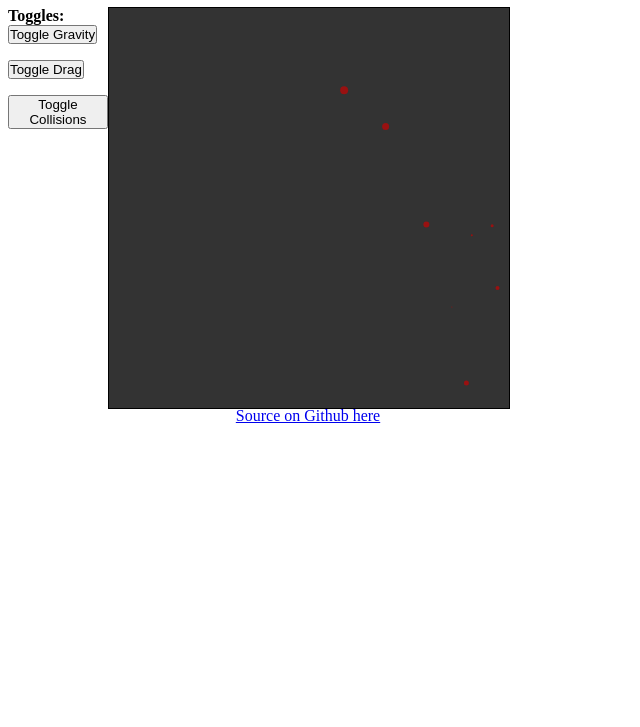
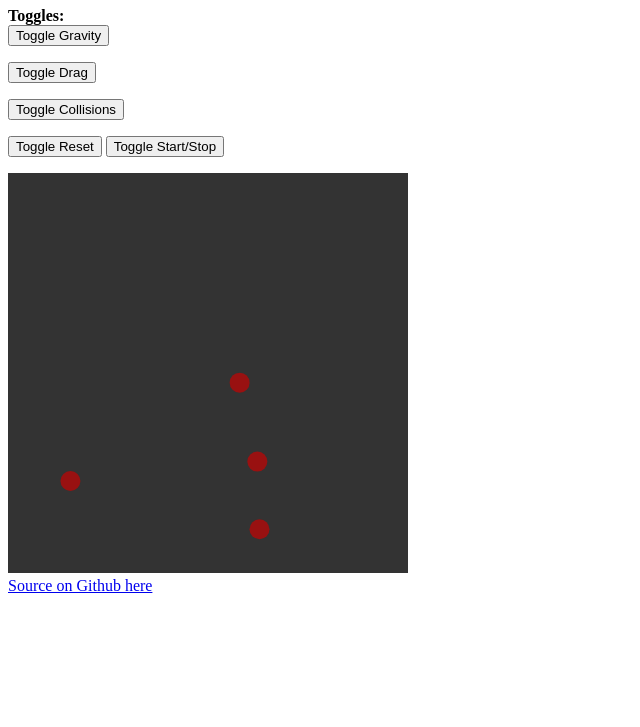
Before and after one commit to madsobitsoe/jsParticles, a plain HTML site: page index.html in a window 1280 px wide. Shown: the part 73-800 px from the top of the page, without its empty margins (0-640 px from the left). Drawn offline with Linux system fonts and the light colour scheme.

Commit message:
trying out gh-pages

```diff
--- a/index.html
+++ b/index.html
@@ -3,49 +3,43 @@
   <head>
     <meta http-equiv="Content-Type" content="text/html; charset=UTF-8">
     <title>Particles</title>
-    <style>
-      *{ margin: o+x; padding: 0px; }
-      canvas{ display: block; margin: 0px auto; border: 1px solid #000;}
+    <link type="text/css" rel="stylesheet" href="stylesheet.css"/>
 </style>
 </head>
 
 
 <body>
 
-<div id="container" style="width:600px">
+  <div id="container" >
 
-<div id="header" style=style="background-color:#FFD700;height:200px;width:100px;float:left;" >
+    <div id="header" >
       <h1>Canvas-balls</h1>
     </div>
 
 
-<div id="buttons" style="background-color:#FFFFFF;height:200px;width:100px;float:left;">
+    <div id="buttons">
       <b>Toggles:</b><br>
       <button type="button" onclick="toggleGravity()">Toggle Gravity</button>
       <p>
         <button type="button" onclick="toggleDrag()">Toggle Drag</button>
       <p>
         <button type="button" onclick="toggleCollisions()">Toggle Collisions</button>
-
+      <p>
+      <p>
+        <button type="button" onclick="toggleReset()">Toggle Reset</button>
+        <button type="button" onclick="toggleSpawnPartSys()">Toggle Start/Stop</button>
     </div>
 
 
-<div id="content" style="background-color:#EEEEEE;height:400px;width:400px;float:left;">
-
-
-
-
+    <div id="content" >
       <canvas id="game"></canvas>
       <script src="jsParticles.js"></script>
     </div>
 
 
 
-    <div id="footer" style="background-color:#FFFFFF;clear:both;text-align:center;">
+    <div id="footer">
       <a href="https://github.com/madsobitsoe/jsParticles">Source on Github here</a></div>
-
-
-
 
 </body>
 </html>
--- a/jsParticles.js
+++ b/jsParticles.js
@@ -16,16 +16,17 @@ canvas.setAttribute('tabindex', 1);
 var ctx = canvas.getContext("2d");
 var FPS = 1000 / 60;
 // Create gravity vector
-var gravity = { angle:pi, length:1.75 };
+var gravity = { angle:pi, length: 0.1 };
 
 // Create counter for for creating new particles
 var counter = 0;
 // Create array to hold particles
-var ParticleArray = [];
+var particleArray = [];
+var springArray = [];
 
 var dist = 999999, overlap = 0;
 //Create some booleans for html interaction
-var useGravity = true, useDrag = true, useCollisions = true;
+var useGravity = true, useDrag = true, useCollisions = true, spawnPartSys = true;
 
 // Request animation frame from multiple browser engines
 window.requestAnimFrame = (function(){
@@ -46,10 +47,6 @@ window.cancelRequestAnimFrame = (function() {
 	|| clearTimeout }
                                 )();
 
-
-
-
-
 // Particle class
 // -----------------------------------------------------------------------------
 function Particle(X, Y, vector, radius, mass)
@@ -67,33 +64,34 @@ function Particle(X, Y, vector, radius, mass)
         {
             this.X = 2 * (Width - this.radius) - this.X;
             this.vector.angle *= -1;
-            this.vector.length *= this.Elasticity;
+            this.vector.length *= this.elasticity;
         }
         if (this.X < this.radius)
         {
             this.X = 2 * this.radius - this.X;
             this.vector.angle *= -1;
-            this.vector.length *= this.Elasticity;
+            this.vector.length *= this.elasticity;
         }
 
         if(this.Y > Height - this.radius)
         {
             this.Y = 2 * (Height - this.radius) - this.Y;
             this.vector.angle = - this.vector.angle;
-            this.vector.length = (this.vector.length * this.Elasticity) * -1 ;
+            this.vector.length = (this.vector.length * this.elasticity) * -1 ;
         }
 
         if(this.Y  < this.radius)
         {
             this.Y = 2 * this.radius - this.Y;
-            this.vector.angle = - this.vector.angle;
-            this.vector.length = (this.vector.length * this.Elasticity) * -1 ;
+            this.vector.angle *= -1;
+            //            this.vector.angle -= pi;
+            this.vector.length = (this.vector.length * this.elasticity) * -1 ;
         }
     };
 
+    // Update position based on speed and angle
     this.Move = function()
     {
-        // Update position based on speed and angle
         this.X += Math.sin(this.vector.angle) * this.vector.length;
         this.Y -= Math.cos(this.vector.angle) * this.vector.length;
     };
@@ -103,6 +101,13 @@ function Particle(X, Y, vector, radius, mass)
 	this.X = 200;
 	this.Y = 200;
     };
+
+    // Change angle and speed by adding a vector to movement vector
+    this.Accelerate = function(vector)
+    {
+        this.vector = AddVectors(this.vector, vector);
+    };
+
     this.ExperienceDrag = function()
     {
         this.vector.length *= this.Drag;
@@ -134,11 +139,11 @@ Particle.prototype =
     {
         X: 50,
         Y: 50,
-        radius: 10,
-        vector: { angle:(pi/4), length: 10 },
+        radius: 20,
+        vector: { angle:pi, length: 0 },
         mass: 10,
-        Drag: 0.997,
-        Elasticity: 0.75,
+        Drag: 0.99,
+        elasticity: 1,
         Color: '#911',
         Paint: function()
         {
@@ -149,6 +154,78 @@ Particle.prototype =
         }
     };
 Particle.prototype.constructor = Particle;
+
+
+
+
+
+
+// Spring class
+// :--------------------------------------------------------------------------:
+function Spring(p1, p2, length)
+{
+    // The particles the spring stretches between
+    this.p1 = p1;
+    this.p2 = p2;
+
+
+    // The "natural" length of the spring
+    this.length = length || Spring.prototype.length;
+    // The strength of the spring
+    //    this.strength = strength || Spring.prototype.strength;
+
+    //Spring constant. Is negative in calculations
+    // Is "fighting" the suppression of the spring
+    //    this.k = k || Spring.prototype.k;
+
+    // Damping constant
+    //  this.b = b  || Spring.prototype.b;
+    // The natural frequency of the spring
+    // this.freq = (0.5 * pi) * Math.sqrt(k / (p1.mass + p2.mass));
+
+
+    this.Paint = function()
+    {
+        ctx.beginPath();
+        ctx.moveTo(p1.X, p1.Y);
+        ctx.lineTo(p2.X, p2.Y);
+        ctx.stroke();
+
+    };
+
+    this.Update = function()
+    {
+
+        var dx = this.p1.X - this.p2.X;
+        var dy = this.p1.Y - this.p2.Y;
+        var dist = Math.sqrt(dx*dx + dy*dy);
+
+        var theta = Math.atan2(dy, dx);
+        var force = (this.length - dist) * this.strength;
+
+        this.p1.Accelerate({ angle:theta, length:(force/this.p1.mass ) });
+        this.p2.Accelerate({ angle:theta, length:(force/this.p2.mass ) });
+
+    };
+}
+
+
+
+Spring.prototype =
+    {
+        length: 100,
+        strength: 0.01
+
+    };
+
+Spring.prototype.constructor = Spring;
+
+function AddSpring(p1, p2, length)
+{
+
+    springArray.push(new Spring(p1, p2, length));
+
+}
 
 // Create a background object
 var BG = {
@@ -165,15 +242,36 @@ function Paint(){
     BG.Paint();
 
     //Paint all the particles
-    for (i = 0; i < ParticleArray.length; i++)
+    for (i = 0; i < particleArray.length; i++)
     {
-        ParticleArray[i].Paint();
+        particleArray[i].Paint();
+    }
+
+    // Paint all the springs
+    for (i = 0; i < springArray.length; i++)
+    {
+        springArray[i].Paint();
+
     }
 }
-
 function NewGame()
 {
+    toggleReset();
+    // var p1 = new Particle(100, 50, { angle:pi, length: 1}, 10, 100);
+    // var p2 = new Particle(150, 150, { angle:pi, length: 1}, 10, 100);
+    // var p3 = new Particle(50, 150, { angle:pi, length: 1}, 10, 100);
+//    var p4 = new Particle(50, 150);
 
+    // particleArray.push(p1);
+    // particleArray.push(p2);
+    // particleArray.push(p3);
+  //  particleArray.push(p4);
+//    AddSpring(p1, p2, 100);
+  //  AddSpring(p2, p3, 100);
+//    AddSpring(p3, p4, 100);
+    // AddSpring(p4, p1, 100);
+ //  AddSpring(p3, p1, 100);
+    // AddSpring(p2, p4, 100);
 
     Loop();
 }
@@ -183,34 +281,45 @@ function Loop()
     init = requestAnimFrame(Loop);
     Paint();
 
-    for (i = 0; i < ParticleArray.length; i++)
+    // Update Particles
+    for (i = 0; i < particleArray.length; i++)
     {
-        ParticleArray[i].Update();
+        particleArray[i].Update();
         if (useCollisions)
         {
-            for (j = i + 1; j < ParticleArray.length; j++)
+            for (j = i + 1; j < particleArray.length; j++)
             {
-                Collide(ParticleArray[i], ParticleArray[j]);
+                Collide(particleArray[i], particleArray[j]);
             }
         }
+
     }
-    if (6 / counter == 1)
+
+    // Update Springs
+    for (i = 0; i < springArray.length; i++)
     {
-        ParticleArray.push(new Particle(Width/2, 100, ({ angle:(pi/4), length:10 }), (ParticleArray.length + 1) / 2, ParticleArray.length));
-        counter = 0;
+        springArray[i].Update();
     }
+
+    if (spawnPartSys)
+    {
+        if (particleArray.length < 10)
+        {
+
+            if (60 / counter == 1)
+            {
+                particleArray.push(new Particle(Width/2, 100, { angle:(pi/4), length:1 }, 10, 100));
+                counter = 0;
+            }
+        }
+
         counter++;
-
-    if (ParticleArray.length > 40)
-    {
-        ParticleArray = [];
 
     }
 };
 
-// Start the main loop
+// the main loop Game
 NewGame();
-
 
 
 
@@ -253,8 +362,8 @@ function Collide(p1, p2)
 
         );
 
-        p1.vector.length *= p1.Elasticity;
-        p2.vector.length *= p2.Elasticity;
+        p1.vector.length *= p1.elasticity;
+        p2.vector.length *= p2.elasticity;
 
 
 
@@ -284,6 +393,8 @@ function AddVectors (vector1, vector2)
 
 
 
+
+
 // Functions to toggle settings from html buttons
 function toggleGravity()
 {
@@ -298,3 +409,14 @@ function toggleCollisions()
 {
     useCollisions = !useCollisions;
 }
+
+function toggleReset()
+{
+    particleArray = [];
+}
+
+function toggleSpawnPartSys()
+{
+    spawnPartSys = !spawnPartSys;
+    particleArray = [];
+}
```
Lines whose indentation alone changed are shown as unchanged.
